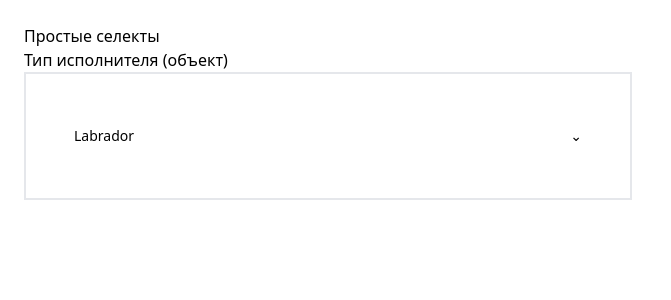
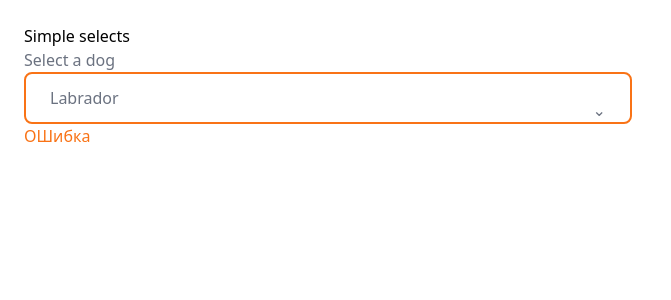
Before and after one commit to angyy96/v-select, a Nuxt app: page /playground in a window 1280 px wide. Shown: the top 300 px of the page, without its empty margins (0-671 px from the left). Built offline with nearby package versions, Linux system fonts and the light colour scheme.

Commit message:
feat(styles): tailwind configuration

```diff
--- a/app.vue
+++ b/app.vue
@@ -3,3 +3,9 @@
     <NuxtPage />
   </NuxtLayout>
 </template>
+
+<style>
+@tailwind base;
+@tailwind components;
+@tailwind utilities;
+</style>
--- a/components/BasePopper.vue
+++ b/components/BasePopper.vue
@@ -135,22 +135,24 @@ const transitionName = computed(() => {
 
 <template>
   <div class="base-popper">
-    <div ref="wrapper" class="wrapper">
-      <slot />
-    </div>
+    <slot />
 
-    <div ref="popperContainer" class="popper">
+    <div ref="popperContainer" class="base-popper__content">
       <transition :name="transitionName">
-        <div v-show="value && !disabled" class="w-full">
-          <slot name="content" />
-        </div>
+        <slot v-if="value && !disabled" name="content" />
       </transition>
     </div>
   </div>
 </template>
 
 <style scoped>
-.base-popper .popper {
+/* .base-popper {
+  position: absolute;
+  top: 0;
+  left: 0;
+} */
+.base-popper__content {
+  /* TODO ? */
   z-index: 50;
 }
 </style>
--- a/components/VFormField.vue
+++ b/components/VFormField.vue
@@ -7,7 +7,7 @@
         <slot name="body"></slot>
       </div>
 
-      <span>{{ error }}</span>
+      <div class="text-orange-500">{{ error }}</div>
     </div>
   </div>
 </template>
--- a/components/VSelect.vue
+++ b/components/VSelect.vue
@@ -100,7 +100,6 @@ const onQueryChange = (e: Event & { target: HTMLInputElement }): void => {
     :id="id"
     :data-testid="id"
     :model-value="modelValue"
-    v-slot="{ open }"
     :nullable="nullable"
     :default-value="defaultValue"
     :multiple="multiple"
@@ -109,6 +108,8 @@ const onQueryChange = (e: Event & { target: HTMLInputElement }): void => {
     :name="name"
     as="div"
     @update:model-value="onUpdateModelValue"
+    v-slot="{ open }"
+    class="text-gray-500"
   >
     <VFormField :error="error">
       <template #label>
@@ -126,7 +127,7 @@ const onQueryChange = (e: Event & { target: HTMLInputElement }): void => {
         <base-popper ref="popper" :value="open" :same-width="true">
           <div
             ref="around"
-            class="flex border-solid border-2 pl-12 transition-all max-w-full"
+            class="flex border-solid border-2 transition-all max-w-full"
             :class="inputClasses"
             @click="onAroundClick"
           >
@@ -147,7 +148,7 @@ const onQueryChange = (e: Event & { target: HTMLInputElement }): void => {
                 ref="inputComponent"
                 :data-testid="`${id}-input`"
                 :aria-invalid="!!error"
-                class="box-border placeholder-grey-400 outline-none p-0 min-w-0 bg-transparent border-0 combobox-input"
+                class="box-border placeholder:text-slate-400 outline-none p-0 min-w-0 bg-transparent border-0 combobox-input"
                 autocomplete="off"
                 :display-value="dv"
                 :disabled="disabled"
@@ -161,7 +162,7 @@ const onQueryChange = (e: Event & { target: HTMLInputElement }): void => {
               ref="inputComponent"
               :data-testid="`${id}-input`"
               :aria-invalid="!!error"
-              class="box-border placeholder-grey-400 outline-none p-0 bg-transparent border-0 min-w-0 flex-1"
+              class="box-border placeholder:text-slate-400 outline-none p-0 bg-transparent border-0 min-w-0 flex-1"
               autocomplete="off"
               :disabled="disabled"
               :display-value="dv"
@@ -172,7 +173,7 @@ const onQueryChange = (e: Event & { target: HTMLInputElement }): void => {
             <ComboboxButton
               :id="`${id}-button`"
               :data-testid="`${id}-button`"
-              class="flex items-center pr-12 border-none text-grey-400"
+              class="flex items-end justify-end border-none"
               :disabled="disabled"
             >
               <template v-if="loading" class="loading-icon">
@@ -189,7 +190,8 @@ const onQueryChange = (e: Event & { target: HTMLInputElement }): void => {
                   </svg>
                 </div>
               </template>
-              <span v-else> &#8964; </span>
+              <span v-else-if="!open"> &#8964; </span>
+              <span v-else-if="open"> &#8963; </span>
             </ComboboxButton>
           </div>
           <template #content>
--- a/components/VSelectOption.vue
+++ b/components/VSelectOption.vue
@@ -21,12 +21,12 @@ const optionClasses = computed(() =>
       :disabled="disabled"
       :class="{
         ...optionClasses,
-        'bg-grey-100': active,
-        'text-grey-400': disabled,
+        'bg-slate-100': active,
+        'text-slate-400': disabled,
+        'text-sky-500 font-bold': selected,
       }"
     >
       <slot />
-      <span v-if="selected"> &#10004;</span>
     </li>
   </ComboboxOption>
 </template>
--- a/components/combinator.ts
+++ b/components/combinator.ts
@@ -44,29 +44,31 @@ export function useInputClass({
   const hasError = !!error
 
   return {
-    "min-h-52": isLg,
-    "min-h-44": isMd,
-    "min-h-32": isSm,
-    "pt-10": isLg && isLoading,
-    "pt-6px": isMd && isLoading,
-    "pt-2px": isSm && isLoading,
-    "rounded-8": isLg || isMd,
-    "rounded-6": isSm,
+    "min-h-[52px]": isLg,
+    "min-h-[44px]": isMd,
+    "min-h-[32px]": isSm,
+    "pt-[10px]": isLg && isLoading,
+    "pt-6": isMd && isLoading,
+    "pt-2": isSm && isLoading,
+    "rounded-[8px]": isLg || isMd,
+    "rounded-[6px]": isSm,
     "text-base": isLg || isMd,
     "text-sm": isSm,
     "border-grey-200": !isDisabled && !hasError,
     "hover:border-grey-400": !isDisabled && !hasError && !isLoading,
-    "focus-within:border-blue": !isDisabled && !hasError && !isLoading,
-    "active:border-blue": !isDisabled && !hasError && !isLoading,
+    "focus-within:border-sky-500": !isDisabled && !hasError && !isLoading,
+    "active:border-sky-500": !isDisabled && !hasError && !isLoading,
     "bg-white": !isDisabled && !isLoading,
-    "bg-grey-100": isDisabled || isLoading,
-    "border-grey-150": isDisabled || isLoading,
-    "border-orange": !isDisabled && hasError,
+    "bg-slate-100": isDisabled || isLoading,
+    "text-grey-150": isDisabled || isLoading,
+    "border-orange-500": !isDisabled && hasError,
     "cursor-text": !isLoading && !disabled,
     "cursor-wait": isLoading,
     "cursor-not-allowed": Boolean(disabled),
     "border-solid": true,
     "box-border": true,
+    "px-3": isSm,
+    "px-6": isMd || isLg,
   }
 }
 
@@ -82,9 +84,9 @@ export const useSelectItemClass = ({
   const isLg = size === "lg"
 
   return {
-    "py-6": isSm,
-    "px-12": isSm || isMd || isLg,
-    "py-10": isMd || isLg,
+    "py-3": isSm,
+    "px-6": isSm || isMd || isLg,
+    "py-4": isMd || isLg,
 
     "text-sm": isSm,
     "leading-5": isSm,
--- a/pages/playground.vue
+++ b/pages/playground.vue
@@ -34,15 +34,17 @@ const simpleTypeObj = ref<DogOption>(
   <div class="playground">
     <div class="sm">
       <div class="col">
-        <h2>Простые селекты</h2>
+        <h2>Simple selects</h2>
 
         <VSelect
           v-model="simpleTypeObj"
-          label="Тип исполнителя (объект)"
+          label="Select a dog"
           :dv="(option) => option?.text"
+          :error="'ОШибка'"
+          id="select"
           by="id"
-          placeholder="Выберите тип исполнителя (объект)"
-          size="sm"
+          placeholder="select a dog"
+          size="lg"
         >
           <VSelectOption
             v-for="option in typeOptions"
--- /dev/null
+++ b/tailwind.config.ts
@@ -0,0 +1,4 @@
+module.exports = {
+  content: ["./components/*.vue", "./pages/*.vue"],
+  plugins: [require("@tailwindcss/typography")],
+}
```
Also changed, not shown: package.json (+6 -4 lines), 2 other files (tests, documents, lock files or other folders).
